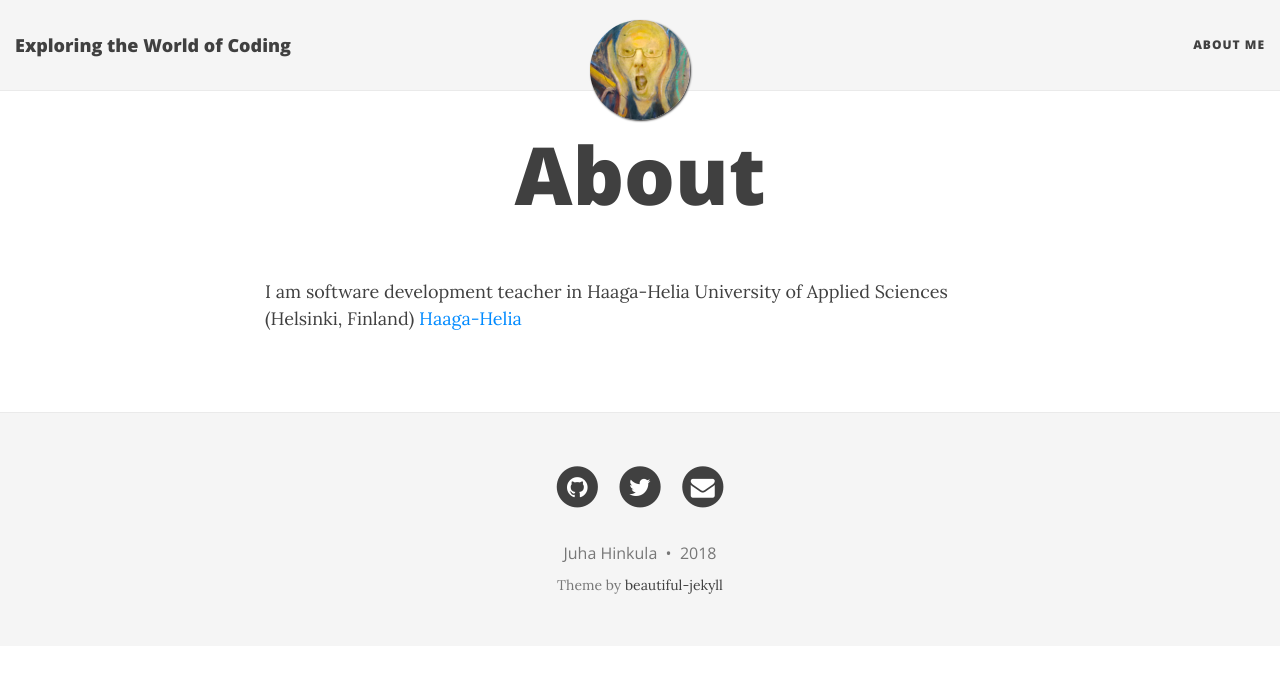
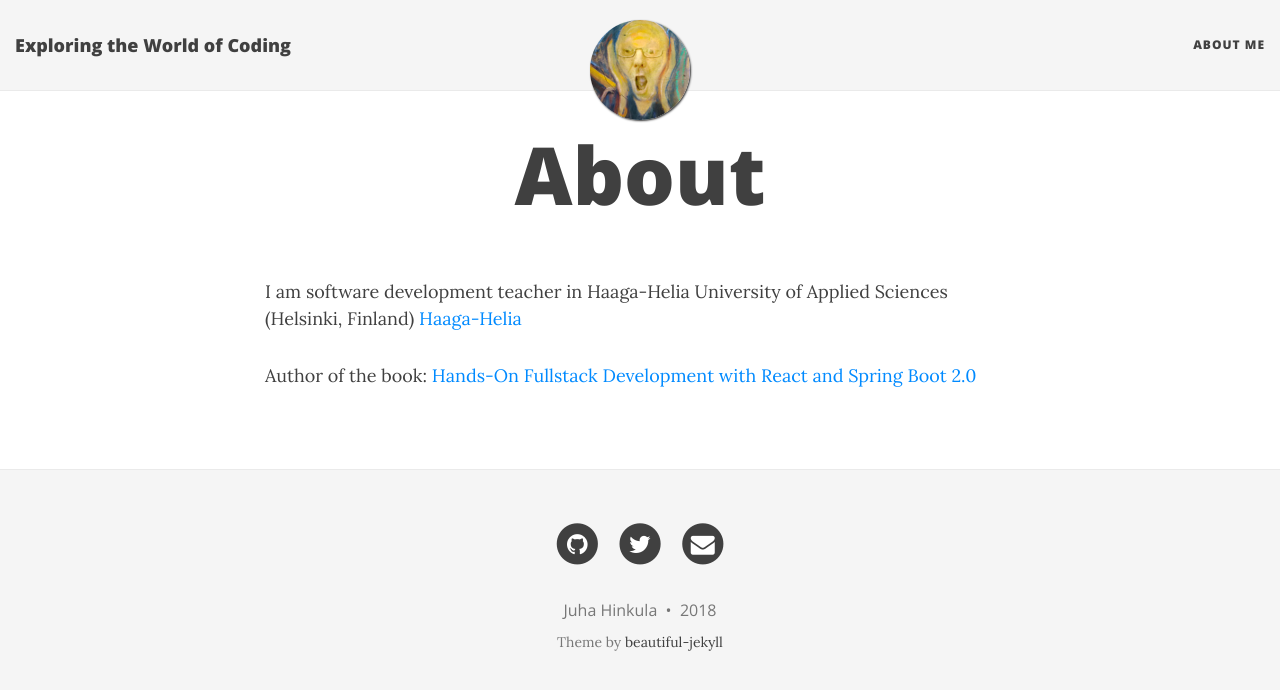
Before and after one commit to juhahinkula/juhahinkula.github.io, a Jekyll site: the page built from aboutme.md, in a window 1280 px wide. Shown: the top 690 px of the page. Built offline with Jekyll 4.4.1, drawn with Linux system fonts in a browser that asks for light colours; nearby versions of some CDN libraries; comment, search, counter and statistics services are not loaded.

```diff
--- a/aboutme.md
+++ b/aboutme.md
@@ -5,3 +5,5 @@
 
 I am software development teacher in Haaga-Helia University of Applied Sciences (Helsinki, Finland)
 [Haaga-Helia](http://www.haaga-helia.fi/)
+
+Author of the book: [Hands-On Fullstack Development with React and Spring Boot 2.0](https://www.amazon.com/Hands-Full-Stack-Development-Spring-React/dp/1789138086)
```
